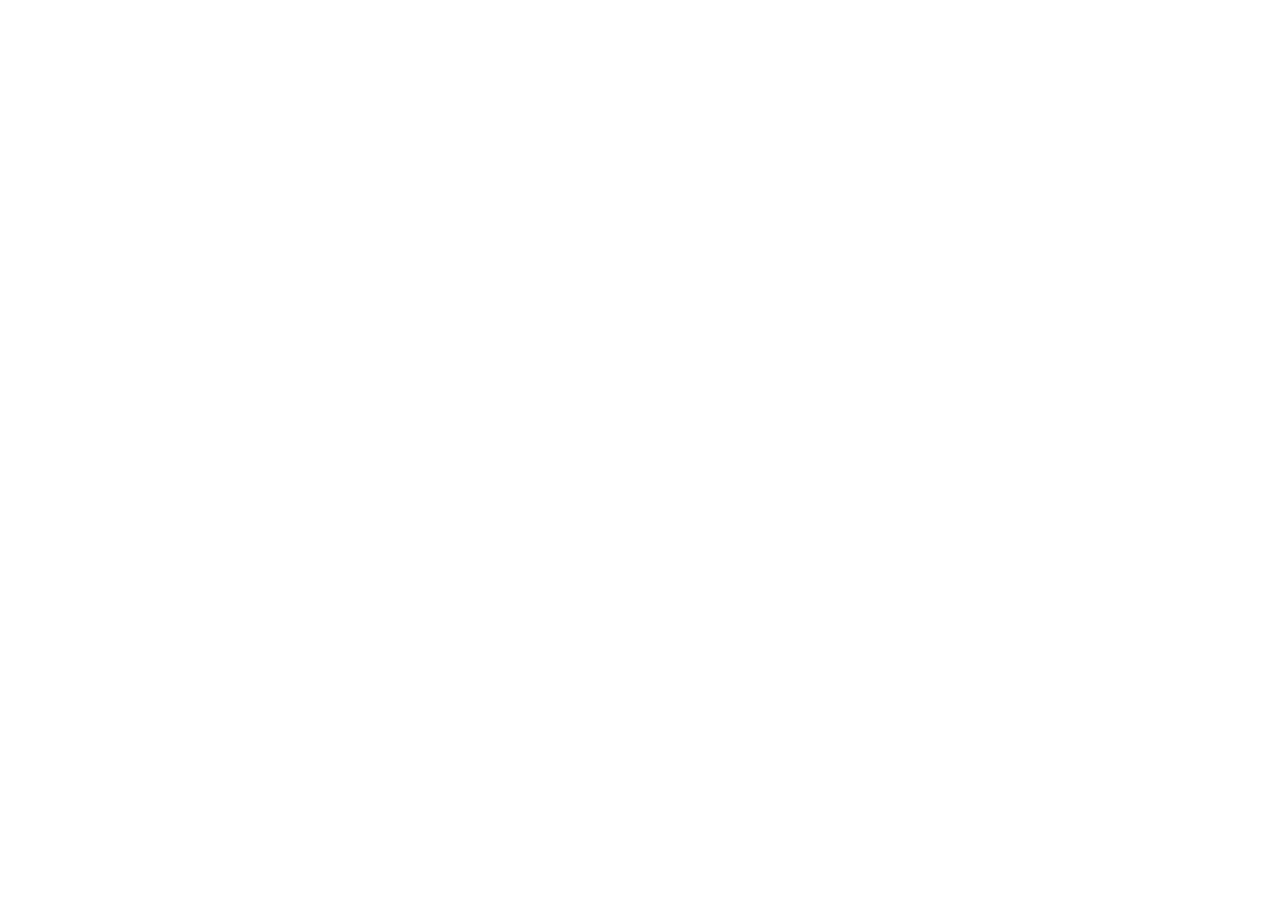
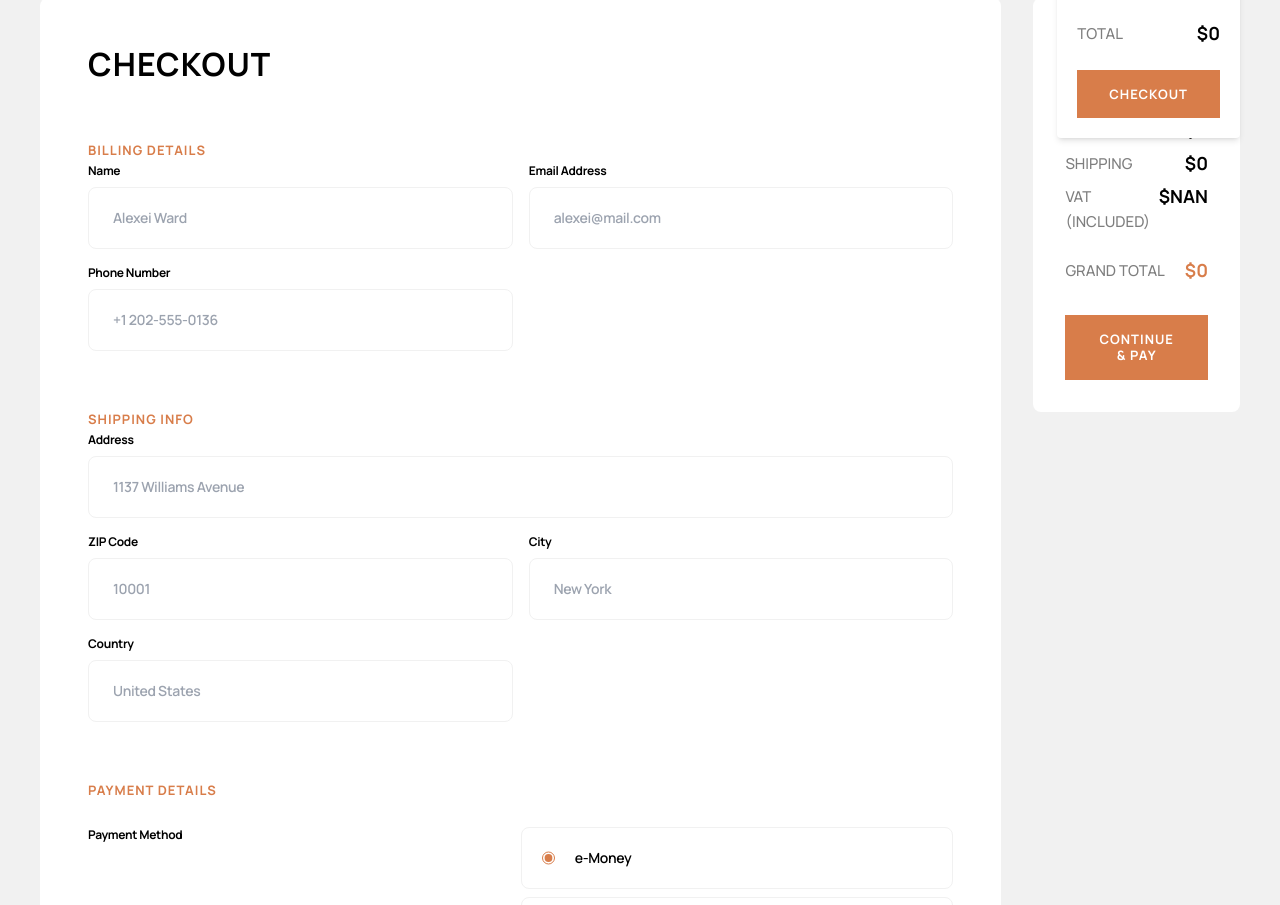
Before and after one commit to VitaliaSvirskaja/audiophile-ecommerce-website, a Next.js app: page /checkout in a window 1280 px wide. Shown: the part 195-1100 px from the top of the page. Before the commit the page ends 800 px from the top, so only its background shows below. Built offline with nearby package versions, Linux system fonts and the light colour scheme.

Commit message:
implemented checkout page

```diff
--- /dev/null
+++ b/components/CheckoutForm.tsx
@@ -0,0 +1,112 @@
+import { Input } from "./Input";
+import Image from "next/image";
+import { useState } from "react";
+import cashIcon from "../public/assets/checkout/icon-cash-on-delivery.svg";
+
+export const CheckoutForm = () => {
+  const [paymentMethod, setPaymentMethod] = useState<"cash" | "e-money">(
+    "e-money"
+  );
+
+  return (
+    <div className="flex w-full flex-col gap-14 rounded-lg bg-white p-12">
+      <div className="h3">checkout</div>
+      <div>
+        <div className="sub-title text-sepia">billing details</div>
+        <div className="grid grid-cols-2 grid-rows-2 gap-4">
+          <Input label="Name" placeholder="Alexei Ward" type="text" />
+          <Input
+            label="Email Address"
+            placeholder="alexei@mail.com"
+            type="email"
+          />
+          <Input
+            label="Phone Number"
+            placeholder="+1 202-555-0136"
+            type="number"
+          />
+        </div>
+      </div>
+      <div>
+        <div className="sub-title text-sepia">shipping info</div>
+        <div className="grid grid-cols-2 grid-rows-3 gap-4">
+          <Input
+            label="Address"
+            placeholder="1137 Williams Avenue"
+            type="text"
+            className="col-span-2"
+          />
+          <Input label="ZIP Code" placeholder="10001" type="number" />
+          <Input label="City" placeholder="New York" type="text" />
+          <Input label="Country" placeholder="United States" type="text" />
+        </div>
+      </div>
+      <div className="flex flex-col gap-6">
+        <div className="sub-title text-sepia">payment details</div>
+        <div className="grid grid-cols-2">
+          <label className="text-xs font-bold tracking-tight">
+            Payment Method
+          </label>
+          <div className="flex flex-col gap-2">
+            <div className="col-start-2 flex gap-5 rounded-lg border border-middle-grey p-5 hover:border-sepia">
+              <input
+                type="radio"
+                value="e-Money"
+                id="e-Money"
+                checked
+                className="accent-sepia opacity-50 checked:opacity-100"
+                name="payment"
+                onClick={() => setPaymentMethod("e-money")}
+              />
+              <label
+                htmlFor="e-Money"
+                className="text-sm font-semibold tracking-tight"
+              >
+                e-Money
+              </label>
+            </div>
+            <div className="col-start-2 flex gap-5 rounded-lg border border-middle-grey p-5 hover:border-sepia">
+              <input
+                type="radio"
+                value="Cash on Delivery"
+                id="Cash on Delivery"
+                className="accent-sepia opacity-50 checked:opacity-100"
+                name="payment"
+                onClick={() => setPaymentMethod("cash")}
+              />
+              <label
+                htmlFor="Cash on Delivery"
+                className="text-sm font-semibold tracking-tight"
+              >
+                Cash on Delivery
+              </label>
+            </div>
+          </div>
+        </div>
+        {paymentMethod === "cash" ? (
+          <div className="flex gap-8">
+            <Image src={cashIcon} alt="" className="col-span-1" />
+            <div className="col-start-2">
+              The ‘Cash on Delivery’ option enables you to pay in cash when our
+              delivery courier arrives at your residence. Just make sure your
+              address is correct so that your order will not be cancelled.
+            </div>
+          </div>
+        ) : (
+          <div className="grid grid-cols-2 grid-rows-1 gap-4">
+            <div className="col-span-1">
+              <Input
+                label="e-Money Number"
+                type="number"
+                placeholder="238521993"
+              />
+            </div>
+            <div className="col-start-2">
+              <Input label="e-Money PIN" type="number" placeholder="6891" />
+            </div>
+          </div>
+        )}
+      </div>
+    </div>
+  );
+};
--- /dev/null
+++ b/components/CheckoutSummary.tsx
@@ -0,0 +1,79 @@
+import Image from "next/image";
+import { currencyFormatter } from "../utils/currencyFormatter";
+import { Delete } from "../public/assets/cart/Delete";
+import { Button } from "./Button";
+import { useCartContext } from "../context/CartContext";
+
+export const CheckoutSummary = () => {
+  const { items, totalPrice, VAT, removeItem } = useCartContext();
+
+  return (
+    <div className="flex h-fit flex-col gap-8 rounded-lg bg-white p-8">
+      <div className="h6">summary</div>
+      <div className="flex flex-col gap-6">
+        {items.map((item) => {
+          return (
+            <li
+              key={item.slug}
+              className="flex items-center justify-between gap-10 sm:gap-12 lg:gap-28"
+            >
+              <div className="flex items-center gap-4">
+                <Image
+                  src={`/assets/cart/image-${item.slug}.jpg`}
+                  alt=""
+                  width={70}
+                  height={70}
+                  className="rounded-lg"
+                />
+
+                <div className="flex flex-col">
+                  <div className="body-font font-bold">{item.name}</div>
+                  <div className="body-font opacity-50">
+                    {currencyFormatter.format(item.price)}
+                  </div>
+                </div>
+              </div>
+              <div className="flex gap-2 max-sm:items-end">
+                <div className="sub-title flex items-center gap-5">
+                  <div>x{item.quantity}</div>
+                </div>
+                <button onClick={() => removeItem(item.slug)}>
+                  <Delete />
+                </button>
+              </div>
+            </li>
+          );
+        })}
+      </div>
+      <div className="flex flex-col gap-6">
+        <div className="flex flex-col gap-2">
+          <div className="flex justify-between">
+            <div className="body-font uppercase opacity-50">total</div>
+            <div className="h6 font-bold tracking-normal">
+              {currencyFormatter.format(totalPrice)}
+            </div>
+          </div>
+          <div className="flex justify-between">
+            <div className="body-font uppercase opacity-50">shipping</div>
+            <div className="h6 font-bold tracking-normal">
+              {currencyFormatter.format(totalPrice > 0 ? 50 : 0)}
+            </div>
+          </div>
+          <div className="flex justify-between">
+            <div className="body-font uppercase opacity-50">vat (included)</div>
+            <div className="h6 font-bold tracking-normal">
+              {currencyFormatter.format(VAT)}
+            </div>
+          </div>
+        </div>
+        <div className="flex justify-between">
+          <div className="body-font uppercase opacity-50">grand total</div>
+          <div className="h6 font-bold tracking-normal text-sepia">
+            {currencyFormatter.format(totalPrice > 0 ? totalPrice + 50 : 0)}
+          </div>
+        </div>
+      </div>
+      <Button className="w-full">continue & pay</Button>
+    </div>
+  );
+};
--- a/pages/checkout.tsx
+++ b/pages/checkout.tsx
@@ -1,5 +1,29 @@
+import { Header } from "../components/Header";
+import { Footer } from "../components/Footer";
+import Link from "next/link";
+import { CheckoutSummary } from "../components/CheckoutSummary";
+import { CheckoutForm } from "../components/CheckoutForm";
+
 export const Checkout = () => {
-  return <div>Checkout</div>;
+  return (
+    <div className="bg-middle-grey">
+      <Header />
+      <main className="my-8 px-6 md:px-10">
+        <div className="m-auto flex max-w-screen-xl flex-col gap-10 bg-middle-grey">
+          <div>
+            <Link href={`/`} className="body-font opacity-50">
+              GO BACK
+            </Link>
+          </div>
+          <div className="flex justify-between gap-8 max-lg:flex-col">
+            <CheckoutForm />
+            <CheckoutSummary />
+          </div>
+        </div>
+      </main>
+      <Footer />
+    </div>
+  );
 };
 
 export default Checkout;
```
